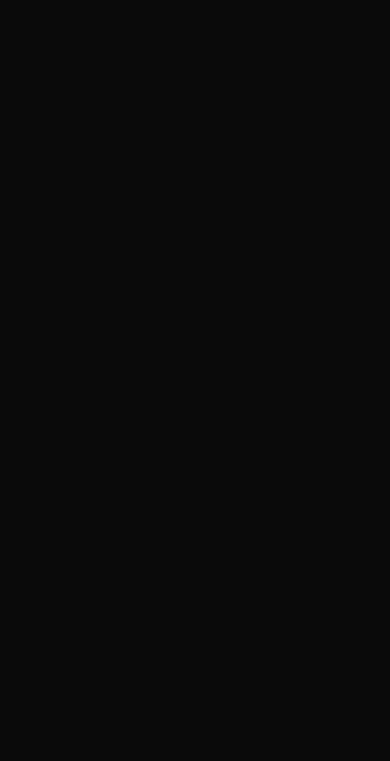
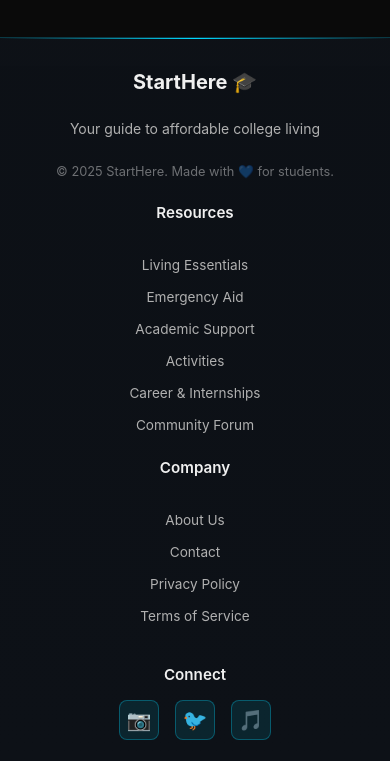
Before and after one commit to Miryre/Start-Here, a React (Create React App) app: page / in a window 390 px wide. Shown: the part 602-1363 px from the top of the page. Before the commit the page ends 844 px from the top, so only its background shows below. Built offline with nearby package versions, Linux system fonts and the light colour scheme.

Commit message:
created footer structure

```diff
--- a/src/App.js
+++ b/src/App.js
@@ -1,12 +1,14 @@
 import './App.css';
 import Navbar from './components/Navbar';
 import Hero from './components/Hero';
+import Footer from './components/Footer';
 
 const App = () => {
   return (
     <div className="App">
       <Navbar />
       <Hero />
+      <Footer />
    </div>
   );
 };
--- /dev/null
+++ b/src/components/Footer.css
@@ -0,0 +1,244 @@
+/* ==========================================
+   FOOTER - DARK THEME
+   ========================================== */
+
+   .footer {
+    background: linear-gradient(180deg, rgba(13, 17, 23, 0.95) 0%, rgba(13, 17, 23, 1) 100%);
+    border-top: 1px solid rgba(0, 217, 255, 0.2);
+    padding: 4rem 2rem 2rem;
+    margin-top: 4rem;
+    position: relative;
+}
+
+.footer::before {
+    content: '';
+    position: absolute;
+    top: 0;
+    left: 0;
+    right: 0;
+    height: 1px;
+    background: linear-gradient(
+        90deg,
+        transparent 0%,
+        var(--accent-cyan) 50%,
+        transparent 100%
+    );
+}
+
+.footer-container {
+    max-width: 1200px;
+    margin: 0 auto;
+    display: grid;
+    grid-template-columns: 2fr 1fr 1.5fr;
+    gap: 3rem;
+}
+
+/* Footer Sections */
+.footer-section {
+    display: flex;
+    flex-direction: column;
+    gap: 1rem;
+}
+
+/* Brand Section */
+.footer-brand {
+    gap: 1.5rem;
+}
+
+.footer-logo h3 {
+    font-size: 1.5rem;
+    color: var(--text-primary);
+    margin: 0;
+    display: flex;
+    align-items: center;
+    gap: 0.5rem;
+}
+
+.footer-tagline {
+    color: var(--text-secondary);
+    font-size: 0.95rem;
+    line-height: 1.6;
+    margin: 0;
+    max-width: 300px;
+}
+
+.footer-copyright {
+    color: rgba(255, 255, 255, 0.4);
+    font-size: 0.85rem;
+    margin: 0;
+    margin-top: auto;
+}
+
+/* Links Sections */
+.footer-links h4,
+.footer-info h4 {
+    color: var(--text-primary);
+    font-size: 1rem;
+    font-weight: 600;
+    margin: 0 0 1rem 0;
+}
+
+.footer-links ul,
+.footer-info ul {
+    list-style: none;
+    padding: 0;
+    margin: 0;
+    display: flex;
+    flex-direction: column;
+    gap: 0.75rem;
+}
+
+.footer-links a,
+.footer-info a {
+    color: var(--text-secondary);
+    text-decoration: none;
+    font-size: 0.9rem;
+    transition: all 0.3s ease;
+    display: inline-block;
+}
+
+.footer-links a:hover,
+.footer-info a:hover {
+    color: var(--accent-cyan);
+    transform: translateX(4px);
+}
+
+/* Social Media */
+.footer-social {
+    margin-top: 2rem;
+}
+
+.footer-social h4 {
+    color: var(--text-primary);
+    font-size: 1rem;
+    font-weight: 600;
+    margin: 0 0 1rem 0;
+}
+
+.social-links {
+    display: flex;
+    gap: 1rem;
+}
+
+.social-links a {
+    width: 44px;
+    height: 44px;
+    display: flex;
+    align-items: center;
+    justify-content: center;
+    background: rgba(0, 217, 255, 0.1);
+    border: 1px solid rgba(0, 217, 255, 0.3);
+    border-radius: 8px;
+    font-size: 1.5rem;
+    transition: all 0.3s ease;
+    text-decoration: none;
+}
+
+.social-links a:hover {
+    background: rgba(0, 217, 255, 0.2);
+    border-color: var(--accent-cyan);
+    transform: translateY(-4px);
+    box-shadow: 0 8px 20px rgba(0, 217, 255, 0.3);
+}
+
+/* ==========================================
+   RESPONSIVE DESIGN - FOOTER
+   ========================================== */
+
+/* Tablets (below 1024px) */
+@media screen and (max-width: 1024px) {
+    .footer-container {
+        grid-template-columns: 1fr 1fr;
+        gap: 2.5rem;
+    }
+
+    .footer-brand {
+        grid-column: 1 / -1;
+        text-align: center;
+        align-items: center;
+    }
+
+    .footer-tagline {
+        max-width: 100%;
+    }
+}
+
+/* Mobile (below 768px) */
+@media screen and (max-width: 768px) {
+    .footer {
+        padding: 3rem 1.5rem 2rem;
+        margin-top: 3rem;
+    }
+
+    .footer-container {
+        grid-template-columns: 1fr;
+        gap: 2rem;
+        text-align: center;
+    }
+
+    .footer-brand {
+        align-items: center;
+    }
+
+    .footer-logo h3 {
+        justify-content: center;
+    }
+
+    .footer-links ul,
+    .footer-info ul {
+        align-items: center;
+    }
+
+    .footer-links a:hover,
+    .footer-info a:hover {
+        transform: translateX(0) scale(1.05);
+    }
+
+    .social-links {
+        justify-content: center;
+    }
+
+    .footer-social {
+        margin-top: 1.5rem;
+    }
+}
+
+/* Small mobile (below 480px) */
+@media screen and (max-width: 480px) {
+    .footer {
+        padding: 2rem 1rem 1.5rem;
+    }
+
+    .footer-container {
+        gap: 1.5rem;
+    }
+
+    .footer-logo h3 {
+        font-size: 1.25rem;
+    }
+
+    .footer-tagline {
+        font-size: 0.875rem;
+    }
+
+    .footer-links h4,
+    .footer-info h4,
+    .footer-social h4 {
+        font-size: 0.95rem;
+    }
+
+    .footer-links a,
+    .footer-info a {
+        font-size: 0.85rem;
+    }
+
+    .social-links a {
+        width: 40px;
+        height: 40px;
+        font-size: 1.25rem;
+    }
+
+    .footer-copyright {
+        font-size: 0.8rem;
+    }
+}
--- /dev/null
+++ b/src/components/Footer.js
@@ -0,0 +1,67 @@
+import React from 'react';
+import './Footer.css';
+
+const Footer = () => {
+  return (
+    <footer className='footer'>
+      <div className='footer-container'>
+
+        {/* Left Section - Brand */}
+        <div className='footer-section footer-brand'>
+          <div className='footer-logo'>
+            <h3>StartHere 🎓</h3>
+          </div>
+          <p className='footer-tagline'>
+            Your guide to affordable college living
+          </p>
+          <p className='footer-copyright'>
+            © 2025 StartHere. Made with 💙 for students.
+          </p>
+        </div>
+
+        {/* Middle Section - Resources */}
+        <div className='footer-section footer-links'>
+          <h4>Resources</h4>
+          <ul>
+            <li><a href='#living-essentials'>Living Essentials</a></li>
+            <li><a href='#emergency'>Emergency Aid</a></li>
+            <li><a href='#academic'>Academic Support</a></li>
+            <li><a href='#activities'>Activities</a></li>
+            <li><a href='#career'>Career & Internships</a></li>
+            <li><a href='#community'>Community Forum</a></li>
+          </ul>
+        </div>
+
+        {/* Right Section - About & Legal */}
+        <div className='footer-section footer-info'>
+          <h4>Company</h4>
+          <ul>
+            <li><a href='#about'>About Us</a></li>
+            <li><a href='#contact'>Contact</a></li>
+            <li><a href='#privacy'>Privacy Policy</a></li>
+            <li><a href='#terms'>Terms of Service</a></li>
+          </ul>
+
+          {/* Social Media */}
+          <div className='footer-social'>
+            <h4>Connect</h4>
+            <div className='social-links'>
+              <a href='#instagram' aria-label='Instagram' title='Instagram'>
+                📷
+              </a>
+              <a href='#twitter' aria-label='Twitter' title='Twitter'>
+                🐦
+              </a>
+              <a href='#tiktok' aria-label='TikTok' title='TikTok'>
+                🎵
+              </a>
+            </div>
+          </div>
+        </div>
+
+      </div>
+    </footer>
+  );
+};
+
+export default Footer;
```
